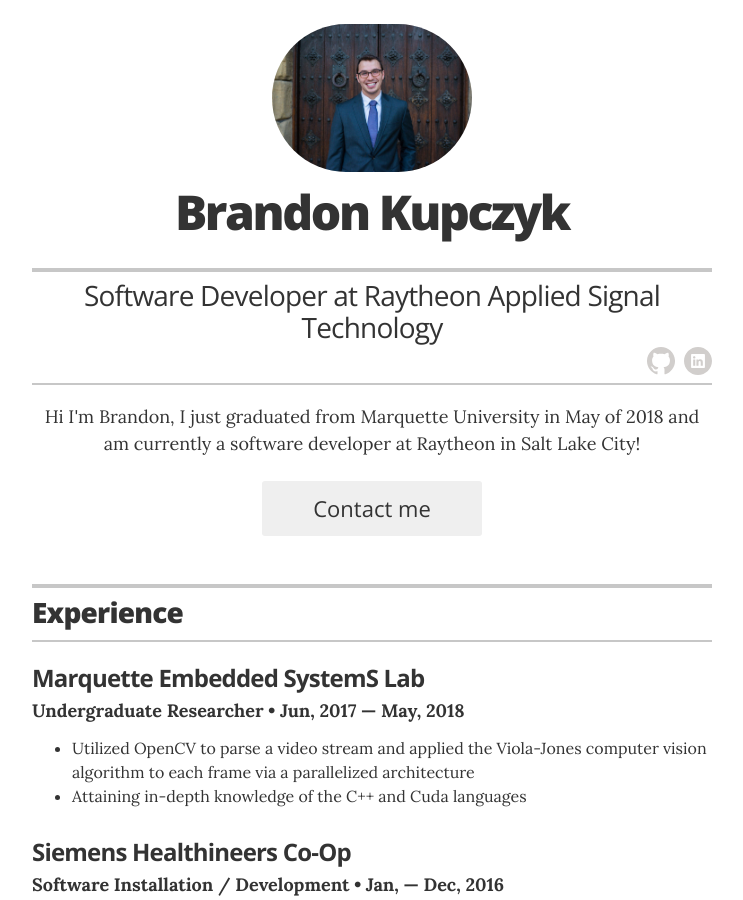
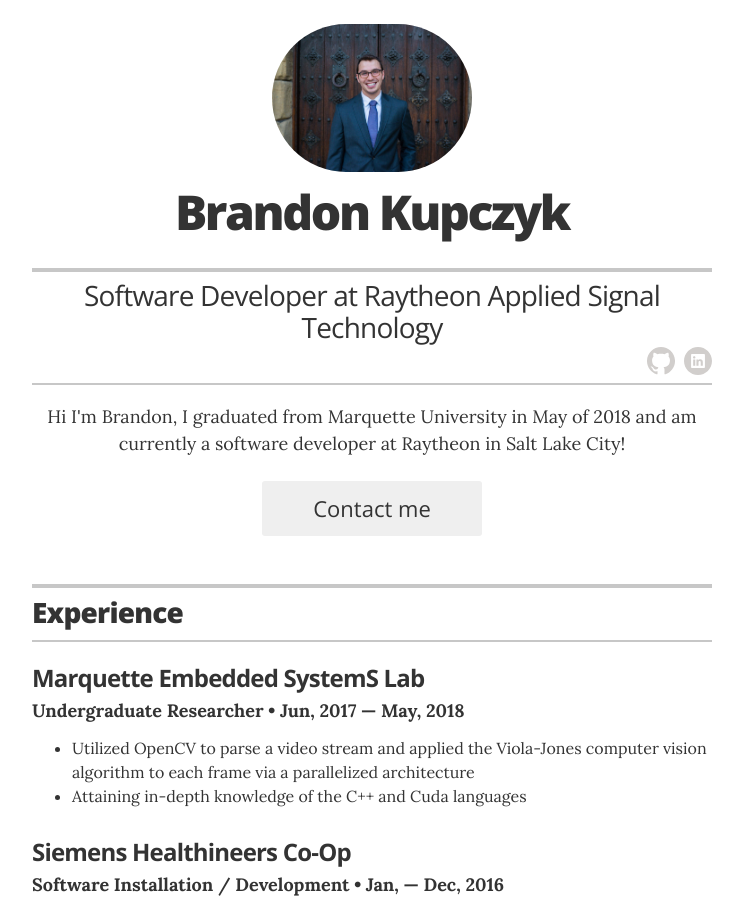
Before and after one commit to bkupz/resume, a Jekyll site: the page built from index.html, in a window 1280 px wide and 900 px high. Shown: the whole window, without its empty margins (268-1011 px from the left). Built offline with Jekyll 4.4.1, drawn with Linux system fonts in a browser that asks for light colours.

Commit message:
updated greating

```diff
--- a/_config.yml
+++ b/_config.yml
@@ -16,7 +16,7 @@ resume_contact_email:           "Kupczyk.Brandon@gmail.com"
 resume_contact_telephone:       "630-864-8011"
 resume_contact_address:         "455 S. Sunnyside, Elmhurst"
 resume_header_contact_info: "455 S. Sunnyside, Elmhurst | 630-864-8011 | Kupczyk.Brandon@gmail.com"
-resume_header_intro: "<center><p>Hi I'm Brandon, I just graduated from Marquette University in May of 2018 and am currently a software developer at Raytheon in Salt Lake City! </p></center>"
+resume_header_intro: "<center><p>Hi I'm Brandon, I graduated from Marquette University in May of 2018 and am currently a software developer at Raytheon in Salt Lake City! </p></center>"
 
 # use "yes" to display the email contact button,
 # "no" to display an "I'm not looking for work" message,
```
